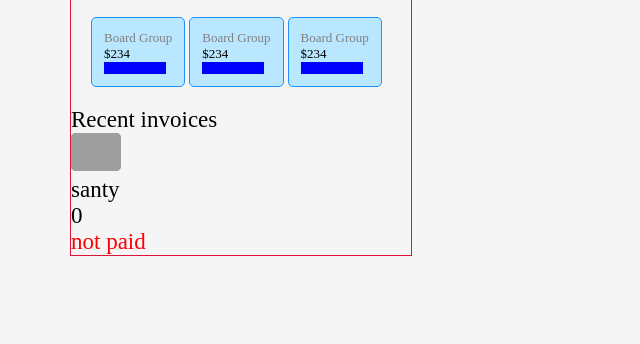
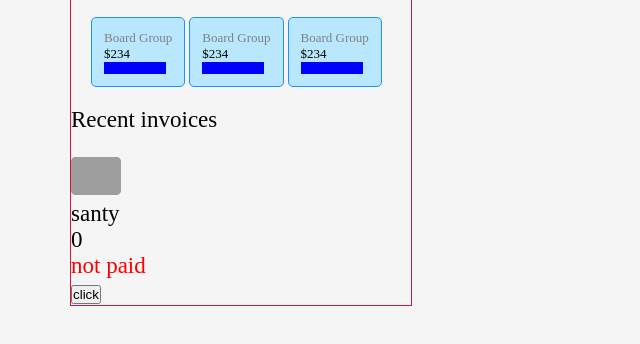
Before and after one commit to Milind-dev/Invoice, a plain HTML site: page index.html in a window 1280 px wide. Both pictures are taken after a click on the button 388 px from the left and 85 px from the top of the page. Shown: the part 300-644 px from the top of the page, without its empty margins (0-640 px from the left). Drawn offline with Linux system fonts and the light colour scheme; grey boxes are pictures that could not be loaded.

Commit message:
invoice 3

```diff
--- a/script.js
+++ b/script.js
@@ -3,10 +3,15 @@
 
 
 function handleclick() {
-    var div = document.createElement('div');
+     var x = 0;
+     var count  = 0;
     var res = document.getElementById('res');
     var img = document.createElement('img');
+    var button = document.createElement('button')
+    button.textContent += 'click'
     var paid = document.createElement('p');
+
+
     paid.textContent += 'not paid'
     paid.setAttribute('style','display:flex;color:red')
 
@@ -17,9 +22,24 @@ function handleclick() {
     p.textContent += 'santy'
 
     var money = document.createElement('p');
-    money.textContent += 0
-    res.append(img,p,money,paid)
-    update(money);
+    money.innerHTML += 0
+    res.append(img,p,money,paid,button)
+
+    button.addEventListener('click',function(){
+
+        for(var i=0;i<20;i++){
+            count += i;
+            if(i>=50){
+             paid.style.color = 'green'
+             money.innerHTML += count
+            }
+            else{
+                paid.style.color = 'red'
+                money.innerHTML += count
+            }
+
+        }
+    })
 }
 window.onload = function () {
     var plusbutton = document.getElementById('adding');
--- a/style.css
+++ b/style.css
@@ -106,6 +106,7 @@ div > .dollars{
     flex: 1;
 } */
 #result{
+    padding: 12px;
     display:  flex;
     flex: 1;
 }
```
